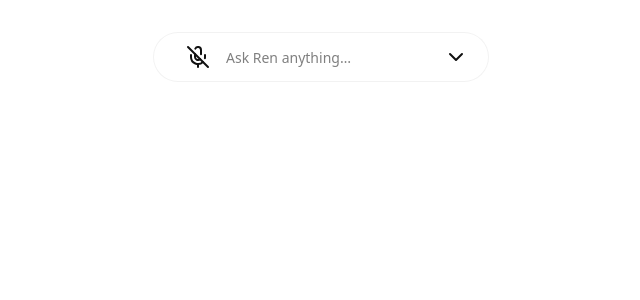
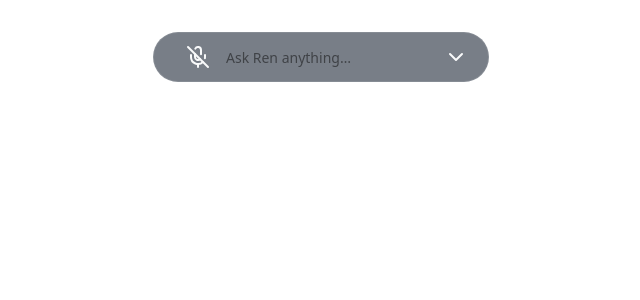
Before and after one commit to Engineernoob/Ren, a React (Vite) app in the folder frontend/ren-ui/: page / in a window 1280 px wide. Shown: the top 300 px of the page, without its empty margins (319-959 px from the left). Built offline with nearby package versions, Linux system fonts and the light colour scheme.

Commit message:
changing styling

```diff
--- a/frontend/ren-ui/src/App.css
+++ b/frontend/ren-ui/src/App.css
@@ -130,13 +130,13 @@ body {
   align-items: center;
   gap: 0.75rem;
   padding: 0.5rem 1rem;
-  background-color: rgba(255, 255, 255, 0.8);
+  background-color: rgba(31, 41, 55, 0.6);
   backdrop-filter: blur(12px);
   -webkit-backdrop-filter: blur(12px);
-  border: 1px solid rgba(0, 0, 0, 0.05);
+  border: 1px solid rgba(255, 255, 255, 0.1);
   border-radius: 9999px;
   font-size: 0.875rem;
-  color: #111;
+  color: #f9fafb;
 }
 
 /* icon buttons */
@@ -149,7 +149,7 @@ body {
   transition: background 0.2s;
 }
 .notch-bar button:hover {
-  background: rgba(0,0,0,0.1);
+  background: rgba(13, 13, 13, 0.1);
 }
 
 /* text input */
@@ -163,7 +163,7 @@ body {
   padding: 0.25rem 0;
 }
 .notch-bar input::placeholder {
-  color: rgba(0,0,0,0.5);
+  color: rgba(7, 7, 7, 0.5);
 }
 
 /* ─── Expanded Panel ─── */
@@ -173,13 +173,13 @@ body {
   transform: translateX(-50%);
   margin-top: 0.5rem;
   max-width: 20rem;
-  background-color: rgba(255,255,255,0.9);
+  background-color: rgba(31, 41, 55, 0.8);
   backdrop-filter: blur(16px);
   -webkit-backdrop-filter: blur(16px);
-  border: 1px solid rgba(0,0,0,0.05);
+  border: 1px solid rgba(255, 255, 255, 0.2);
   border-radius: 0.75rem;
   padding: 1rem;
-  color: #111;
+  color: #f3f4f6;
 }
 
 /* message bubbles */
@@ -190,15 +190,15 @@ body {
   margin: 0.25rem 0;
 }
 .expanded-panel .message.assistant {
-  background: #f0f0f0;
-  color: #333;
-  border: 1px solid #ddd;
+  background: rgba(255, 255, 255, 0.1);
+  color: #e5e7eb;
+  border: 1px solid rgba(255, 255, 255, 0.15);
   text-align: left;
 }
 .expanded-panel .message.user {
-  background: rgba(99,102,241,0.1);
-  color: #3b82f6;
-  border: 1px solid rgba(99,102,241,0.3);
+  background: rgba(99, 102, 241, 0.2);
+  color: #6366f1;
+  border: 1px solid rgba(99, 102, 241, 0.4);
   text-align: right;
   float: right;
   clear: both;
@@ -210,7 +210,7 @@ body {
   align-items: center;
   justify-content: space-between;
   padding-top: 0.75rem;
-  border-top: 1px solid rgba(0,0,0,0.1);
+  border-top-color: rgba(255, 255, 255, 0.2);
   font-size: 0.75rem;
-  color: rgba(0,0,0,0.6);
+  color: rgba(243, 244, 246, 0.7);
 }
```
